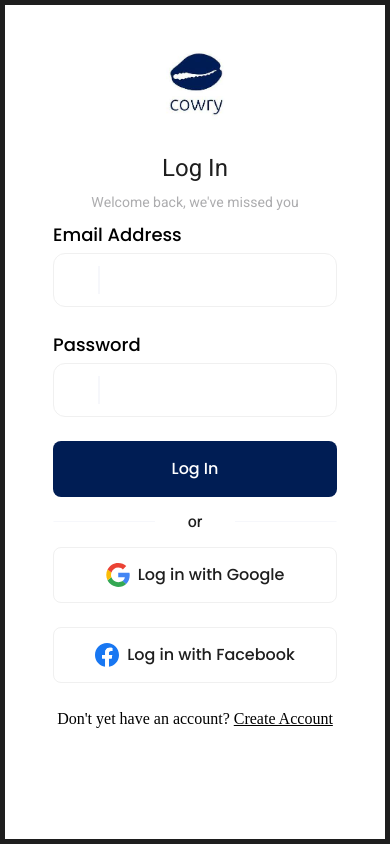
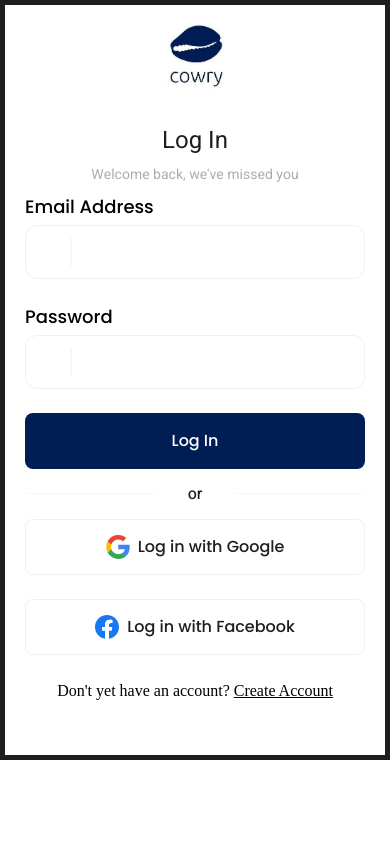
Before and after one commit to AdejokeOgunyinka/brt-online-ticket-booking-frontend, a React (Vite) app: page /auth/login in a window 390 px wide. Built offline with nearby package versions, Linux system fonts and the light colour scheme; some icons are missing; a web font is replaced by a local one.

Commit message:
fix: mobile responsiveness of form

```diff
--- a/src/layouts/Auth.tsx
+++ b/src/layouts/Auth.tsx
@@ -8,7 +8,7 @@ export const AuthLayout: React.FC<IAuthLayout> = ({
   children,
 }) => {
   return (
-    <div className="w-full h-[100vh] border-[5px] border-blackText flex p-10 gap-10">
+    <div className="w-full lg:h-[100vh] border-[5px] border-blackText flex p-3 lg:p-10 gap-10">
       <div className="lg:basis-1/2 hidden lg:inline-flex">
         <img
           src={AuthImg}
```
